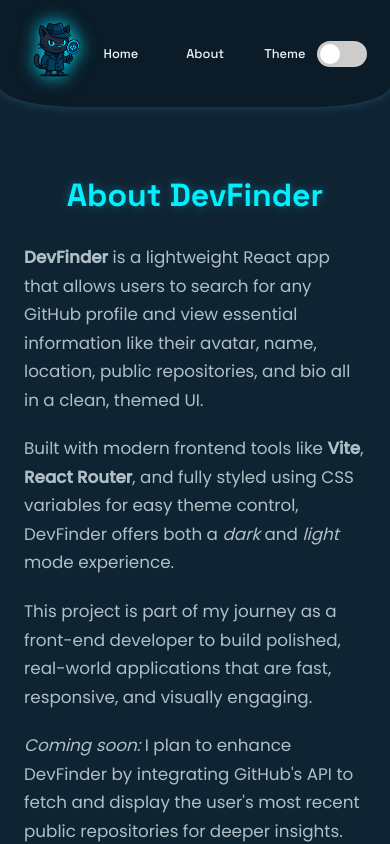
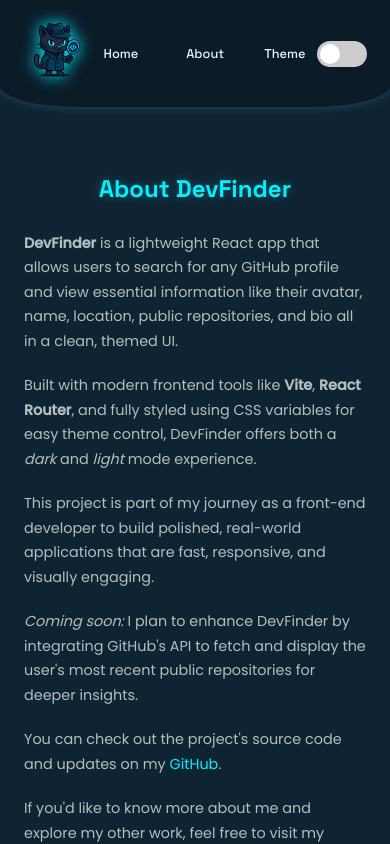
Before and after one commit to Abdulaziz-Abukar/devfinder, a React (Vite) app: page /about in a window 390 px wide. Shown: the top 844 px of the page. Built offline with nearby package versions, Linux system fonts and the light colour scheme.

Commit message:
adds responsiveness to about page and fixes some styling on home page

```diff
--- a/src/styles/componentstyles/About.module.css
+++ b/src/styles/componentstyles/About.module.css
@@ -33,7 +33,6 @@
   text-decoration: underline;
 }
 
-/* Optional fade-in animation */
 @keyframes fadeIn {
   from {
     opacity: 0;
@@ -44,3 +43,23 @@
     transform: translateY(0);
   }
 }
+
+@media only screen and (max-width: 1024px) {
+  .aboutContainer h1 {
+    font-size: 1.8rem;
+  }
+
+  .aboutContainer p {
+    font-size: 1rem;
+  }
+}
+
+@media only screen and (max-width: 600px) {
+  .aboutContainer h1 {
+    font-size: 1.5rem;
+  }
+
+  .aboutContainer p {
+    font-size: 0.9rem;
+  }
+}
--- a/src/styles/componentstyles/Home.module.css
+++ b/src/styles/componentstyles/Home.module.css
@@ -1,3 +1,7 @@
+main {
+  padding: 2rem;
+}
+
 main h1 {
   font-size: 2rem;
   font-family: var(--font-heading);
@@ -72,6 +76,22 @@
   margin: 1rem 0;
 }
 
+main h1,
+form {
+  animation: fadeIn 0.6s ease-in-out;
+}
+
+@keyframes fadeIn {
+  from {
+    opacity: 0;
+    transform: translateY(8px);
+  }
+  to {
+    opacity: 1;
+    transform: translateY(0);
+  }
+}
+
 @media only screen and (max-width: 1024px) {
   main h1 {
     font-size: 1.8rem;
```
